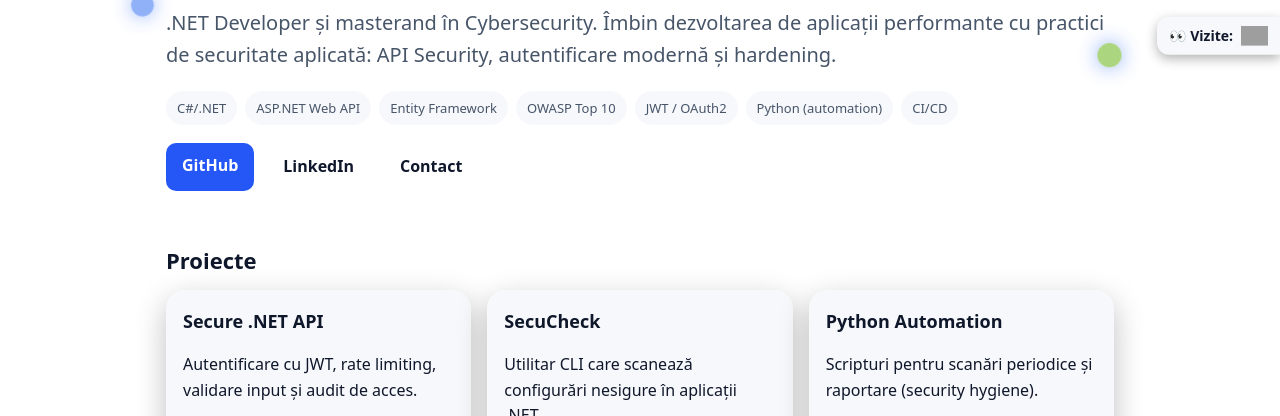
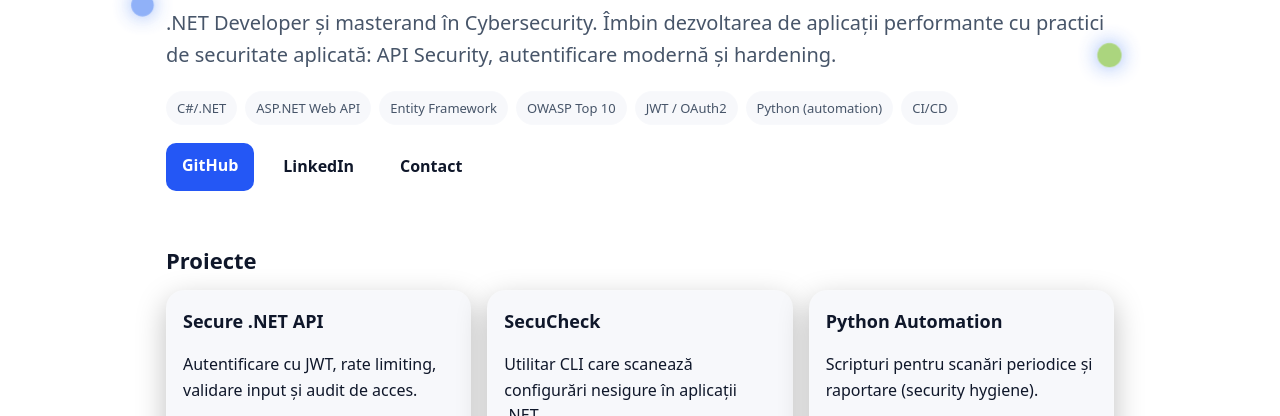
Before and after one commit to munteanusil/munteanusil.github.io, a plain HTML site: page index.html in a window 1280 px wide. Shown: the part 364-780 px from the top of the page. Drawn offline with Linux system fonts and the light colour scheme; grey boxes are pictures that could not be loaded.

Commit message:
Update index.html

```diff
--- a/index.html
+++ b/index.html
@@ -326,18 +326,6 @@
   </div>
 </section>
 
-<!-- COUNTER vizite – dreapta fix -->
-<div style="
-  position:fixed; top:50%; right:0; transform:translateY(-50%);
-  background:var(--card); color:var(--text);
-  padding:8px 12px; border-radius:12px 0 0 12px;
-  box-shadow:0 4px 12px rgba(0,0,0,.3); z-index:9999; font-weight:600;
-  display:flex; align-items:center; gap:8px; font-size:14px;">
-  👀 Vizite:
-  <img src="https://profile-counter.glitch.me/munteanusil/count.svg"
-       alt="vizite totale" style="height:20px">
-</div>
-
 
     <!-- CONTACT -->
     <section id="contact">
```
